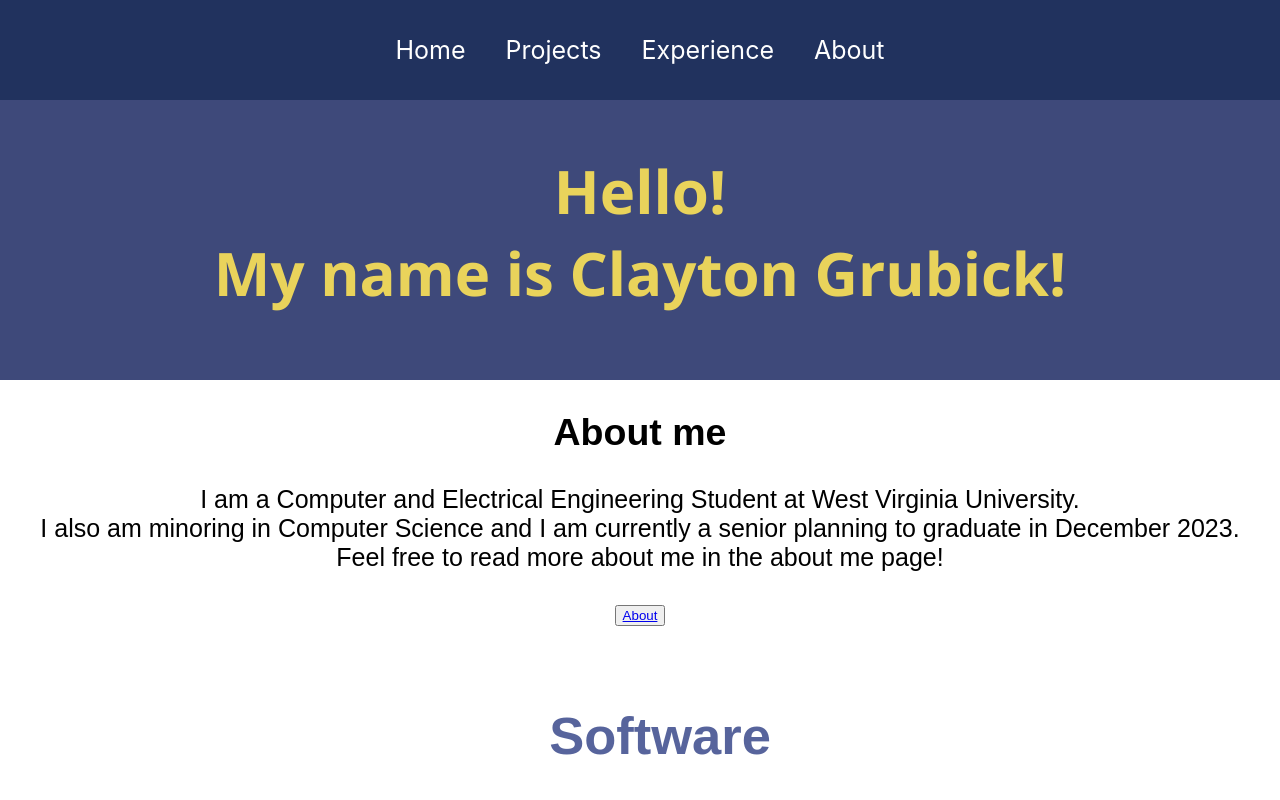
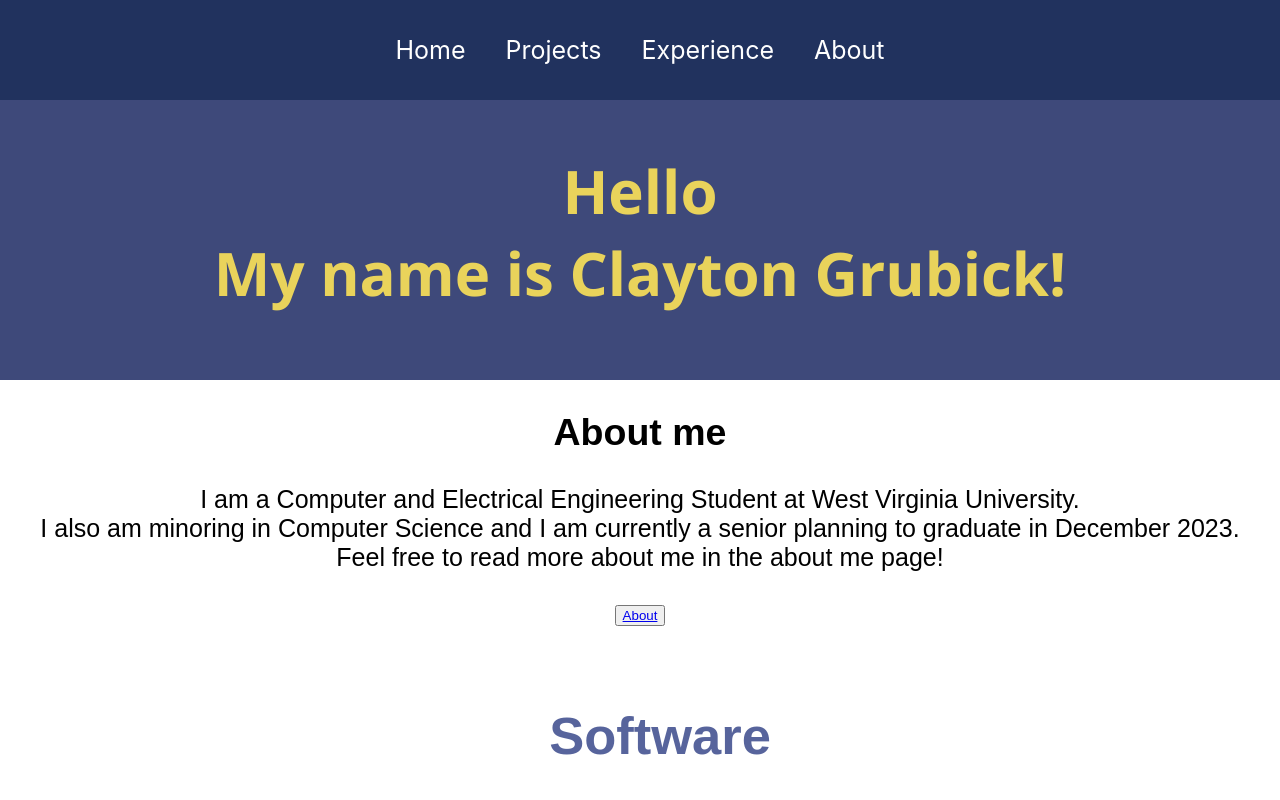
Before and after one commit to Cgrubick/PersonalPortfolio, a React (Create React App) app: page / in a window 1280 px wide. Shown: the top 800 px of the page. Built offline with nearby package versions, Linux system fonts and the light colour scheme.

Commit message:
altered home message

```diff
--- a/src/pages/Home.js
+++ b/src/pages/Home.js
@@ -7,7 +7,7 @@ function Home() {
   return (
     <div className= "home">
         <div className = "about">
-            <h2> Hello! <br/>My name is Clayton Grubick!</h2>
+            <h2> Hello <br/>My name is Clayton Grubick!</h2>
         </div>
         <div className="blurb">
             <h2>About me</h2>
```
